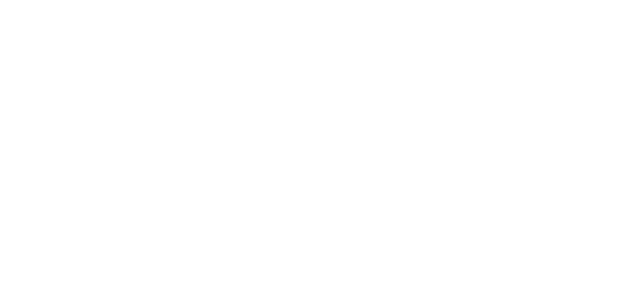
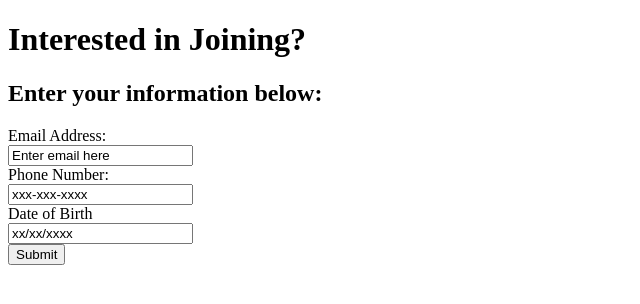
Before and after one commit to swordlaw-ITMD-362/lab-2, a plain HTML site: page index.html in a window 1280 px wide. Shown: the whole page, without its empty margins (0-640 px from the left). Drawn offline with Linux system fonts and the light colour scheme.

Commit message:
created form

```diff
--- a/index.html
+++ b/index.html
@@ -4,3 +4,17 @@
   <meta charset="UTF-8">
   <title>LAB-2</title>
 </head>
+<body>
+    <h1>Interested in Joining?</h1>
+    <h2>Enter your information below:</h2>
+    <form action="form-done.html">
+      <label for="email">Email Address: </label><br>
+        <input id="email" name="email" value="Enter email here"><br>
+      <label for="tel">Phone Number: </label><br>
+        <input id="tel" name="phone" value="xxx-xxx-xxxx"><br>
+      <label for="polyfill">Date of Birth</label><br>
+        <input id="polyfill" name="DOB" value="xx/xx/xxxx"><br>
+      <input type="submit" value="Submit" class="submit-button"><br>
+    </form>
+  </body>
+  </html>
```
